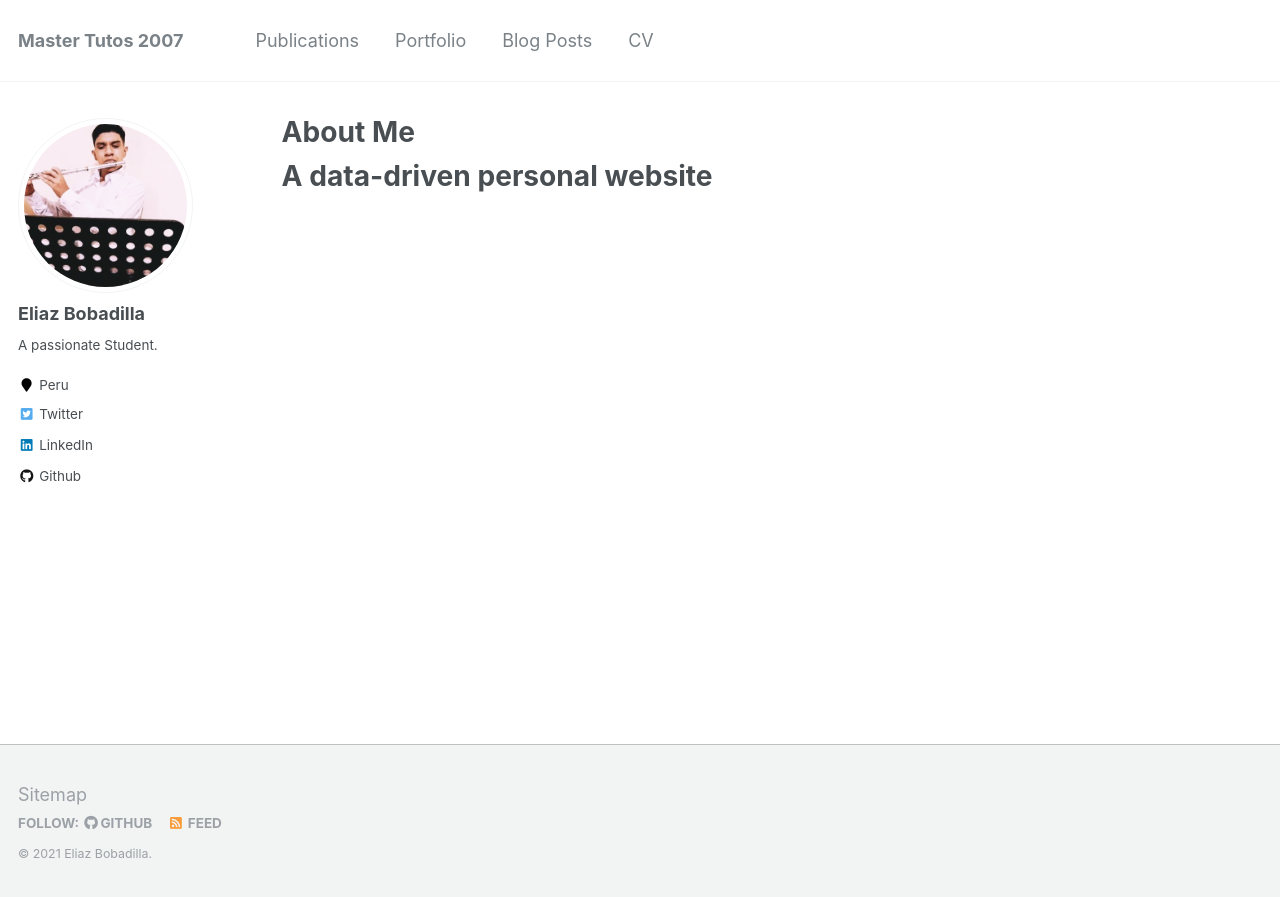
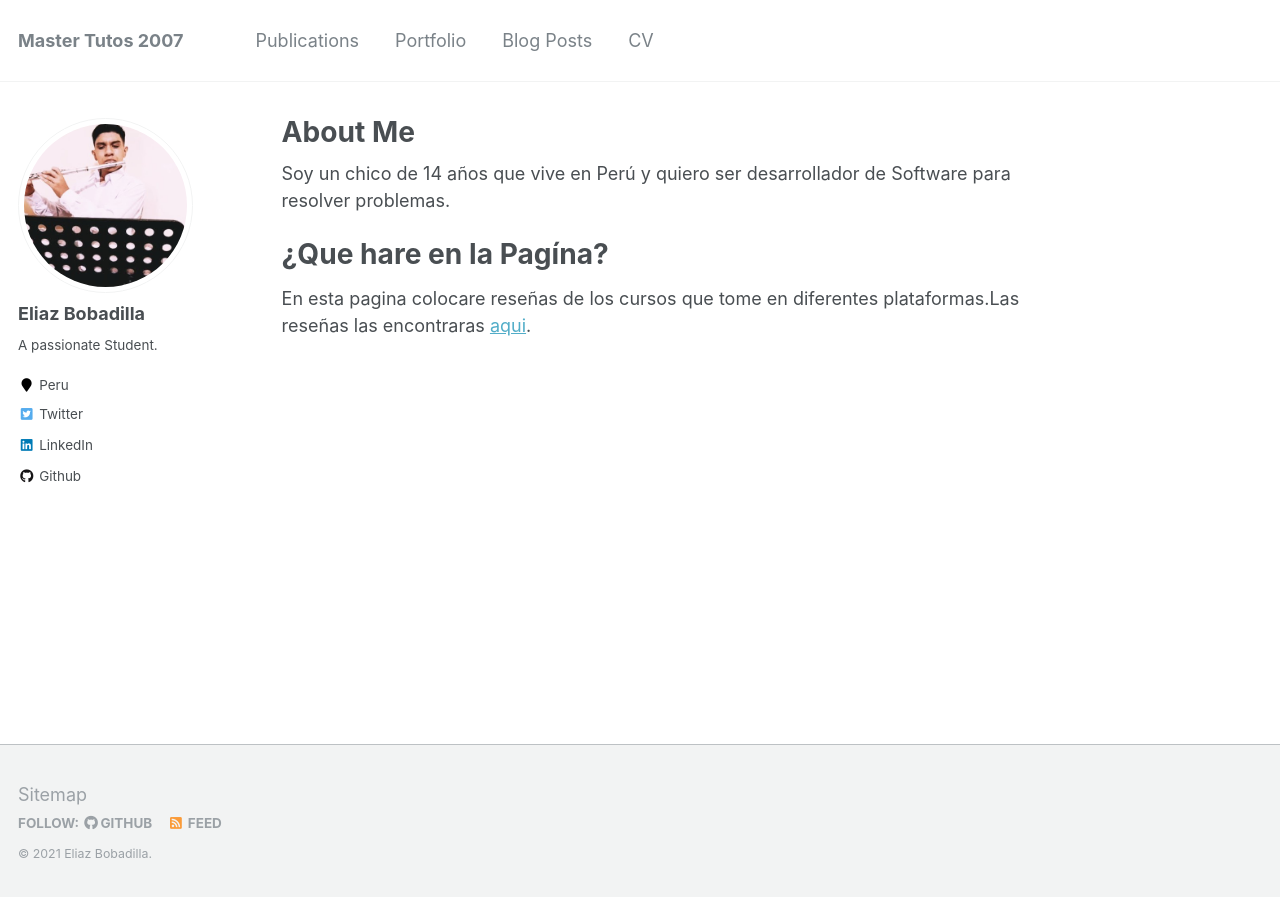
Before and after one commit to anonimato404/UltiRequiem.github.io-V1, a Jekyll site: the page built from _pages/about.md, in a window 1280 px wide. Shown: the top 897 px of the page. Built offline with Jekyll 4.4.1, drawn with Linux system fonts in a browser that asks for light colours.

Commit message:
Casi Final

```diff
--- a/_pages/about.md
+++ b/_pages/about.md
@@ -7,7 +7,8 @@ redirect_from:
   - /about/
   - /about.html
 ---
+Soy un chico de 14 años que vive en Perú y quiero ser desarrollador de Software para resolver problemas.
 
-
-A data-driven personal website
+¿Que hare en la Pagína?
 ======
+En esta pagina colocare reseñas de los cursos que tome en diferentes plataformas.Las reseñas las encontraras [aqui](https://eliazbobadilla.github.io/year-archive/).
```
